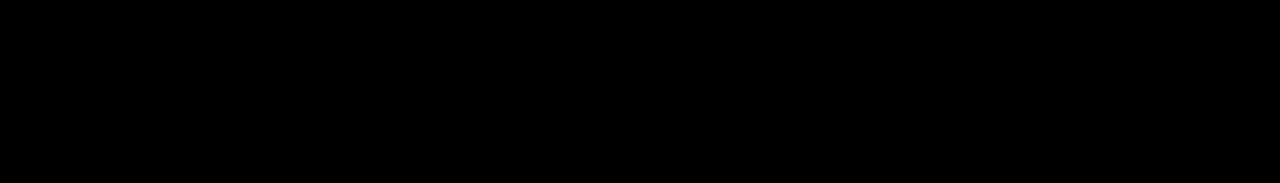
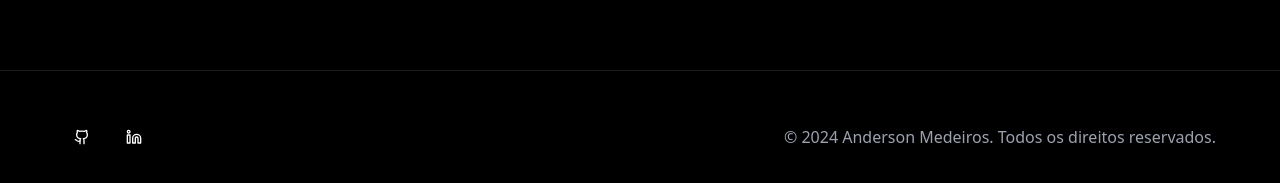
Before and after one commit to Andzuo/portfolio-nextjs, a Next.js app: page / in a window 1280 px wide. Shown: the part 2924-3107 px from the top of the page. Before the commit the page ends 2994 px from the top, so only its background shows below. Built offline with nearby package versions, Linux system fonts and the light colour scheme.

Commit message:
feat: integrate Footer component into the main page layout

```diff
--- a/src/app/page.tsx
+++ b/src/app/page.tsx
@@ -1,13 +1,10 @@
 "use client";
 
-// import { motion } from "framer-motion";
-// import { Button } from "@/components/ui/button";
-// import { Github, Twitch, Twitter } from "lucide-react";
-// import Image from "next/image";
 import HeroSection from "@/components/hero-section";
 import AboutSection from "@/components/about";
 import ProjectsSection from "@/components/projects";
 import FeedBacks from "@/components/feedBack";
+import Footer from "@/components/Footer";
 
 export default function Portfolio() {
   return (
@@ -18,24 +15,7 @@
         <AboutSection />
         <ProjectsSection />
         <FeedBacks />
-        {/* <footer className="py-12 px-8 border-t border-white/10">
-          <div className="max-w-6xl mx-auto flex flex-wrap justify-between items-center gap-8">
-            <div className="flex items-center gap-4">
-              <Button variant="ghost" size="icon">
-                <Github className="h-6 w-6" />
-              </Button>
-              <Button variant="ghost" size="icon">
-                <Twitter className="h-6 w-6" />
-              </Button>
-              <Button variant="ghost" size="icon">
-                <Twitch className="h-6 w-6" />
-              </Button>
-            </div>
-            <p className="text-gray-400">
-              © 2024 Seu Nome. Todos os direitos reservados.
-            </p>
-          </div>
-        </footer> */}
+        <Footer />
       </div>
     </div>
   );
```
